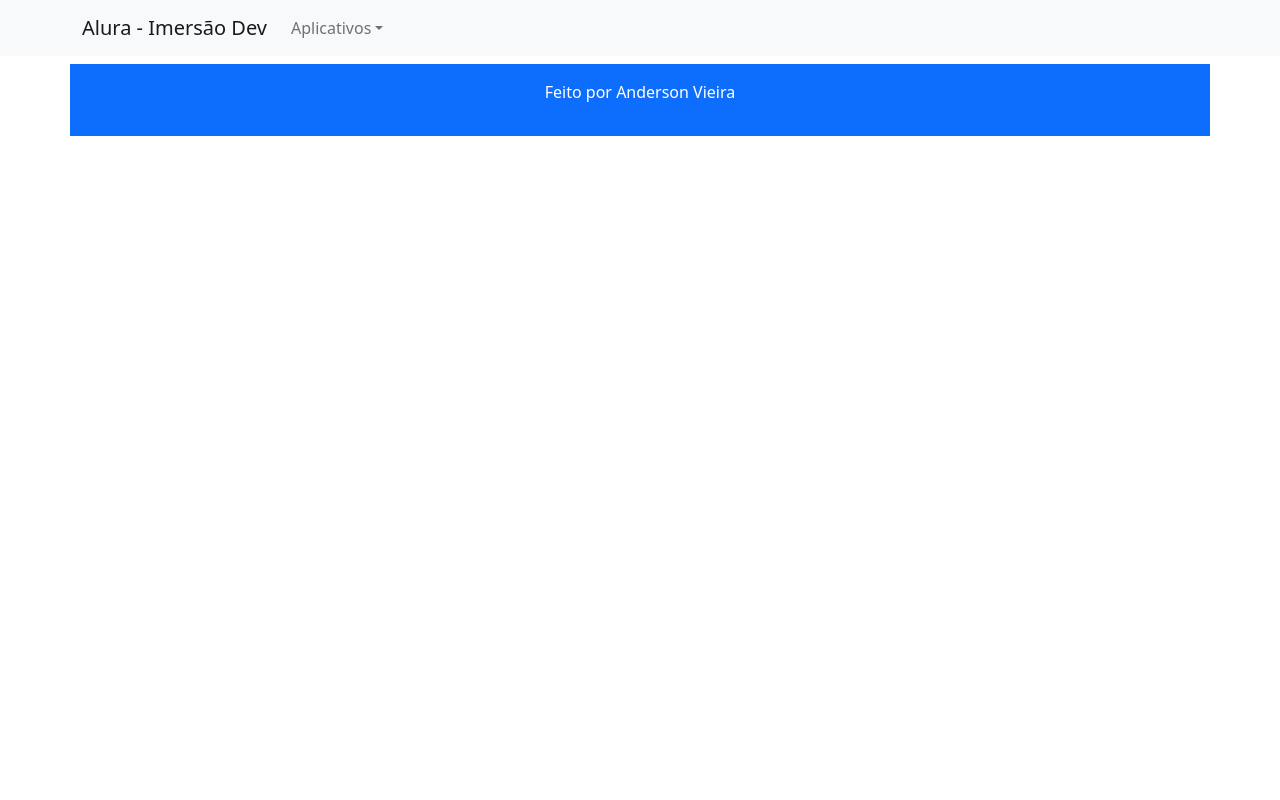
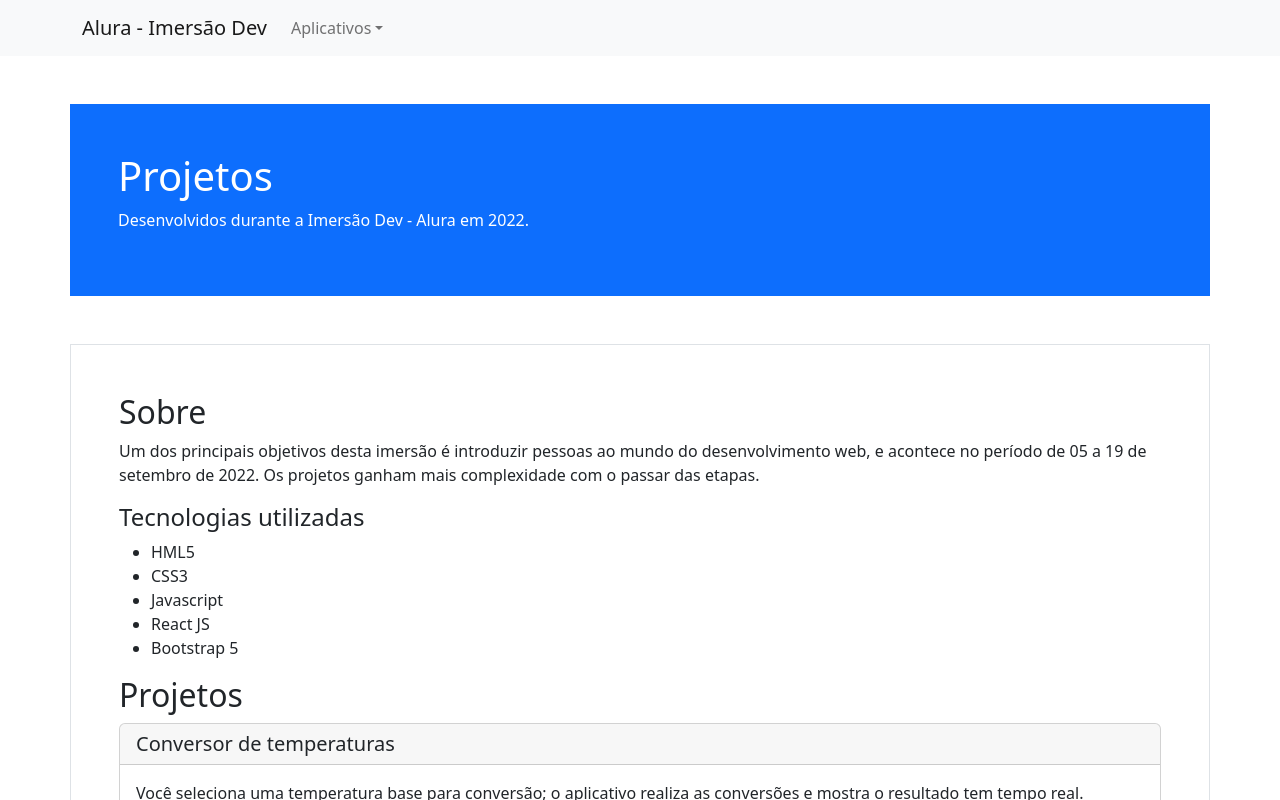
Before and after one commit to vieira-a/my-react-projects, a React (Create React App) app: page / in a window 1280 px wide. Shown: the top 800 px of the page. Built offline with nearby package versions, Linux system fonts and the light colour scheme.

Commit message:
Componente card com os projetos

```diff
--- /dev/null
+++ b/src/components/Cards.jsx
@@ -0,0 +1,21 @@
+function Cards(){
+
+    const apps = {
+        name: "Conversor de temperaturas",
+        description: "Você seleciona uma temperatura base para conversão; o aplicativo realiza as conversões e mostra o resultado tem tempo real.",
+        url: "/temperature"
+    }
+
+    return (
+
+        <div className="card">
+            <h5 className="card-header">{apps.name}</h5>
+            <div className="card-body">
+                <p className="card-text">{apps.description}</p>
+                <a href={apps.url} className="btn btn-primary">Acesse</a>
+            </div>
+        </div>
+    );
+}
+
+export default Cards;
--- a/src/components/Footer.jsx
+++ b/src/components/Footer.jsx
@@ -8,8 +8,8 @@ function Footer(){
 
     return (
 
-        <div className="container p-2 my-2 bg-primary text-white">
-            <footer className="py-2 my2">
+        <div className="container p-3 my-3 bg-primary text-white">
+            <footer className="py-3 my3">
                 <p className="text-center">Feito por {author.name}</p>
 
             </footer>
--- /dev/null
+++ b/src/components/HomeHeader.jsx
@@ -0,0 +1,10 @@
+function HomeHeader(){
+    return(
+        <div className="container p-5 my-5 bg-primary text-white">
+                <h1>Projetos</h1>
+                <p>Desenvolvidos durante a Imersão Dev - Alura em 2022.</p>
+        </div>
+    );
+};
+
+export default HomeHeader;
--- a/src/pages/Home.jsx
+++ b/src/pages/Home.jsx
@@ -1,8 +1,33 @@
 import React from "react";
+import HomeHeader from "../components/HomeHeader";
+import Cards from "../components/Cards";
+
 
 function Home() {
     return (
         <>
+        <HomeHeader />
+        <div className="container p-5 my-5 border">
+            <div className="presentation">
+                <h2>Sobre</h2>
+                <p>
+                Um dos principais objetivos desta imersão é introduzir pessoas ao mundo do desenvolvimento web, e acontece no período de 05 a 19 de setembro de 2022.
+                Os projetos ganham mais complexidade com o passar das etapas.
+                </p>
+                <h4>Tecnologias utilizadas</h4>
+                <ul>
+                    <li>HML5</li>
+                    <li>CSS3</li>
+                    <li>Javascript</li>
+                    <li>React JS</li>
+                    <li>Bootstrap 5</li>
+                </ul>
+            </div>
+            <div className="projects">
+                <h2>Projetos</h2>
+                <Cards />
+            </div>
+        </div>
         </>
     );
 }
```
